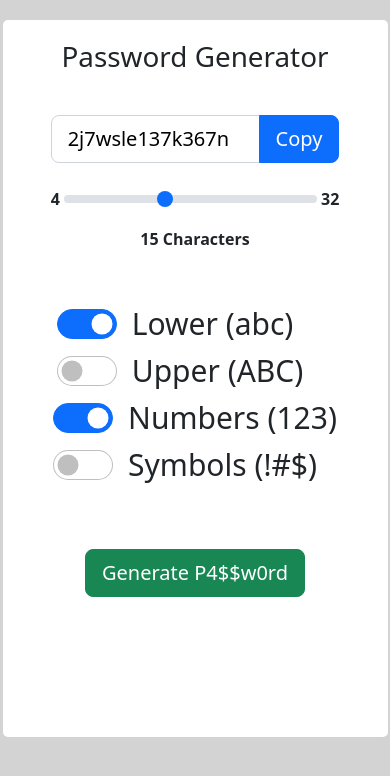
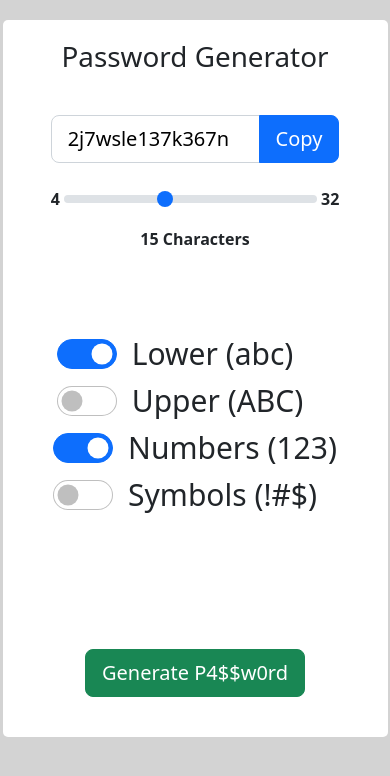
Before and after one commit to Stenstromen/pwgen, a React (Create React App) app: page / in a window 390 px wide. Shown: the top 776 px of the page. Built offline with nearby package versions, Linux system fonts and the light colour scheme.

Commit message:
Refactored Options component and removed ismobile boolean

```diff
--- a/src/App.css
+++ b/src/App.css
@@ -65,9 +65,49 @@ body {
   height: 95vh;
 }
 
+.options-container {
+  width: 100%;
+  padding-bottom: 171px;
+  display: flex;
+  justify-content: center;
+  flex-grow: 1;
+}
+
+.options-form {
+  font-size: 30px;
+  display: flex;
+  align-items: center;
+}
+
+.form-check-group {
+  margin-right: 0px;
+}
+
+.options-space {
+  margin-right: 1.1em;
+}
+
 @media (max-width: 425px) {
   .app-content {
     width: 385px;
     height: 85vh;
   }
+  .options-container {
+    padding-bottom: 0;
+    flex-grow: 1;
+  }
+
+  .options-form {
+    padding-top: 40px;
+    display: inline-flex;
+    flex-direction: column;
+  }
+
+  .form-check-group {
+    margin-right: 30px;
+  }
+
+  .options-space {
+    margin: 0em;
+  }
 }
--- a/src/App.tsx
+++ b/src/App.tsx
@@ -73,7 +73,7 @@ function App() {
         &nbsp;
         <Output output={output} copyPass={copyPass} isMobile={isMobile} />
         <Length option={option} setOption={setOption} />
-        <Options option={option} setOption={setOption} isMobile={isMobile} />
+        <Options option={option} setOption={setOption} />
         <Generate generatePassword={generatePassword} />
       </div>
     </div>
--- a/src/components/Options.tsx
+++ b/src/components/Options.tsx
@@ -5,30 +5,14 @@ import { Option } from "../Types";
 function Options({
   option,
   setOption,
-  isMobile,
 }: {
   option: Option;
   setOption: (option: Option) => void;
-  isMobile: boolean;
 }) {
   return (
-    <div
-      style={{ width: "100%", paddingBottom: isMobile ? "60px" : "" }}
-      className={
-        isMobile
-          ? "d-flex justify-content-center"
-          : "d-flex justify-content-center flex-grow-1"
-      }
-    >
-      <Form
-        style={{ fontSize: "30px", paddingTop: isMobile ? "10px" : "40px" }}
-        className={
-          isMobile
-            ? "d-flex flex-column align-items-center"
-            : "d-inline-flex d-flex"
-        }
-      >
-        <div style={{ marginRight: isMobile ? "30px" : "" }}>
+    <div className="options-container">
+      <Form className="options-form">
+        <div className="form-check-group">
           <Form.Check
             type="switch"
             id="letters-switch"
@@ -48,7 +32,7 @@ function Options({
             }
           />
         </div>
-        {isMobile ? null : <p>&nbsp;&nbsp;&nbsp;&nbsp;&nbsp;</p>}
+        <p className="options-space"></p>
         <div>
           <Form.Check
             type="switch"
```
